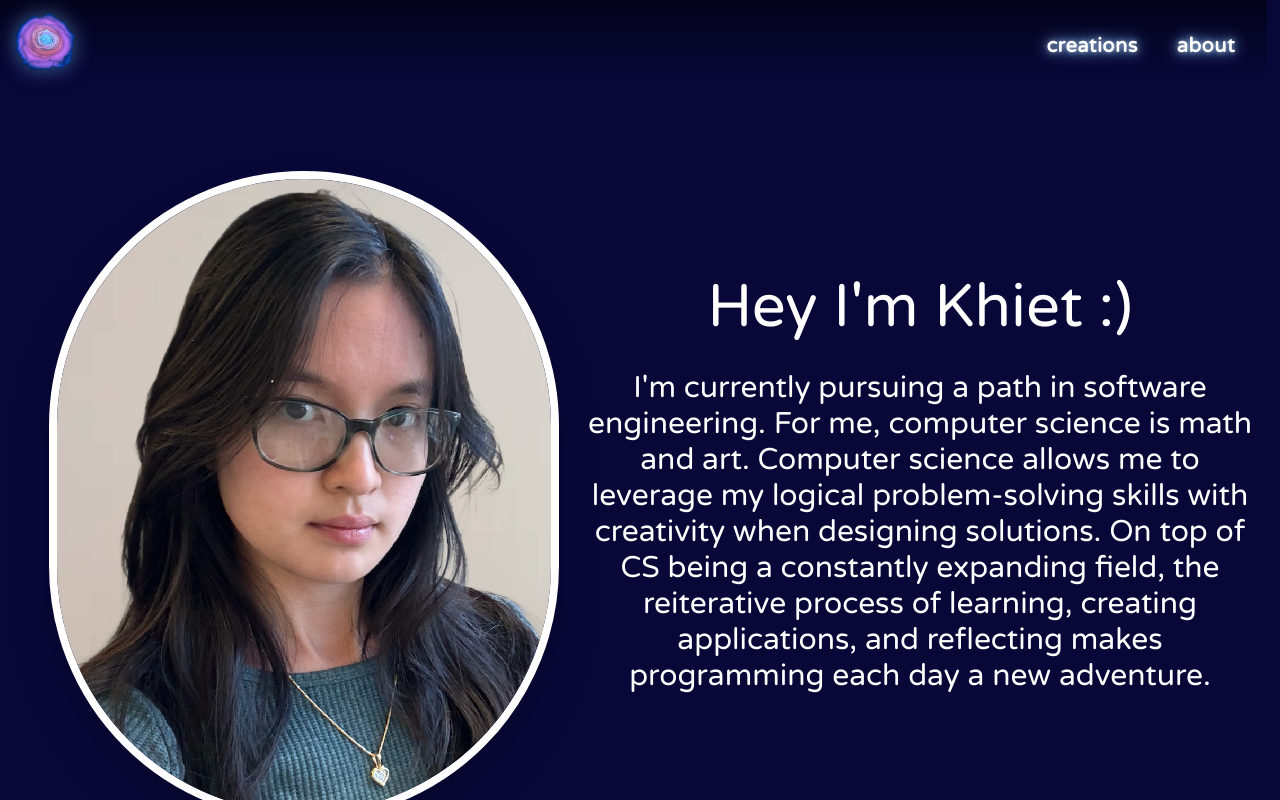
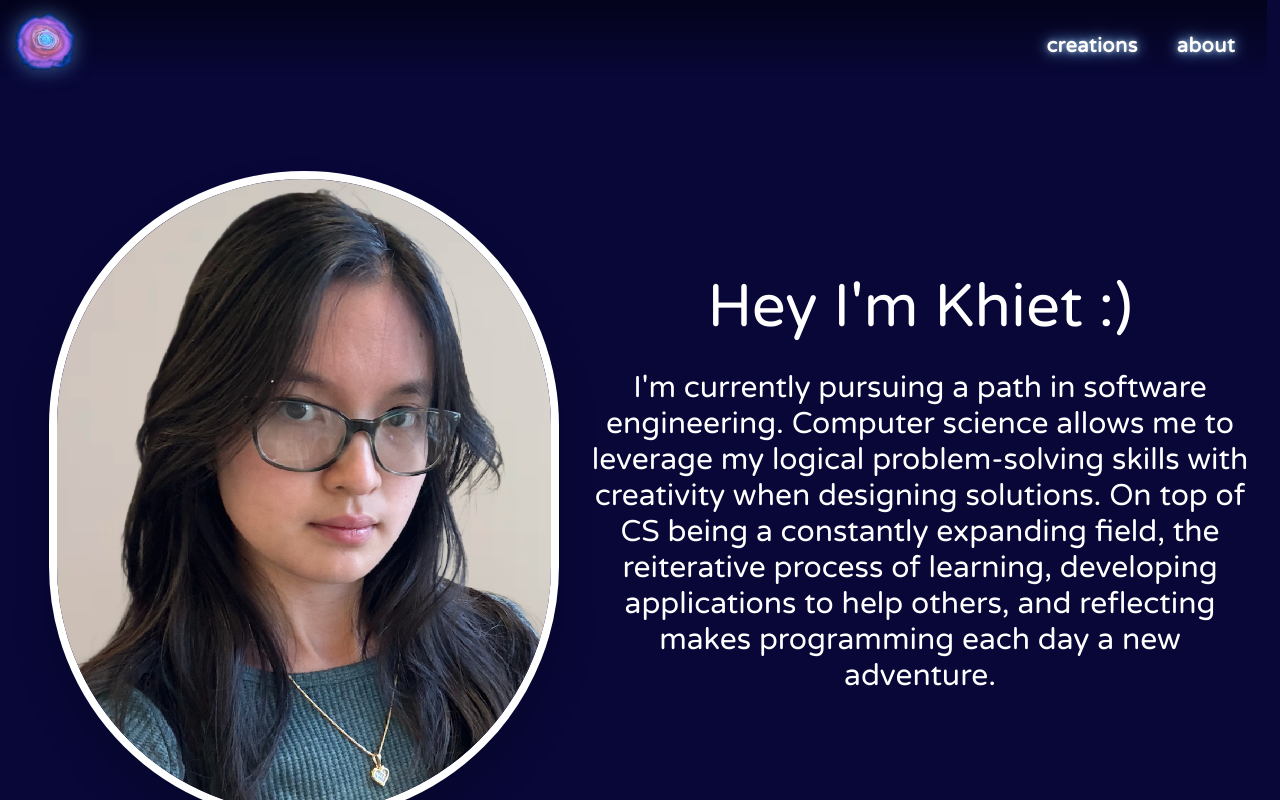
Before and after one commit to night-pianist/myPortfolio, a React (Create React App) app: page /about in a window 1280 px wide. Built offline with nearby package versions, Linux system fonts and the light colour scheme; a web font is replaced by a local one.

Commit message:
update about page

```diff
--- a/src/components/About.tsx
+++ b/src/components/About.tsx
@@ -28,11 +28,11 @@ const About = () => {
                             Hey I'm Khiet :)
                         </h2>
                         <p className="sm:text-1xl md:text-2xl lg:text-3xl font-varelaround leading-relaxed text-center">
-                            I'm currently pursuing a path in software engineering. For me, computer science is math and art.
+                            I'm currently pursuing a path in software engineering.
 
                             Computer science allows me to leverage my logical problem-solving skills with creativity when
                             designing solutions. On top of CS being a constantly expanding field, the reiterative process
-                            of learning, creating applications, and reflecting makes programming each day a new adventure.
+                            of learning, developing applications to help others, and reflecting makes programming each day a new adventure.
                         </p>
                     </div>
                 </div>
```
